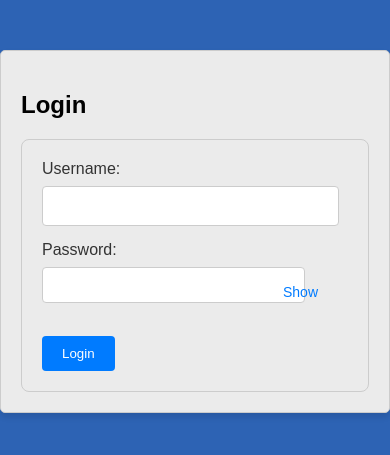
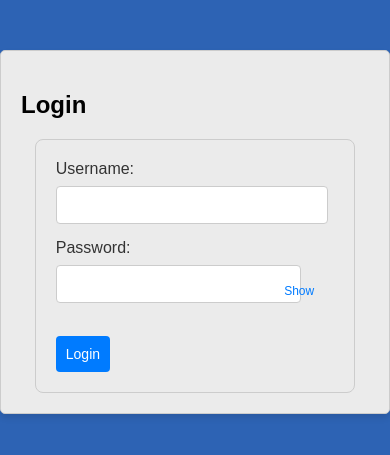
Before and after one commit to R1KT/quickstore, a Django app: page /login/ in a window 390 px wide. Shown: the top 455 px of the page. Run offline with Django 5.2, Linux system fonts and the light colour scheme.

Commit message:
Initial Commit

```diff
--- a/accounts/templates/login/login.html
+++ b/accounts/templates/login/login.html
@@ -19,7 +19,7 @@
                 {% endif %}
             {% endfor %}
         {% endif %}
-        <form method="post">
+        <form action="/login/" method="post">
             {% csrf_token %}
             <label for="username">Username:</label>
             <input type="text" id="username" name="username" required>
--- a/quickstore/static/accounts/login.css
+++ b/quickstore/static/accounts/login.css
@@ -87,3 +87,22 @@ input[type="password"] {
     background: none;
     border: none;
 }
+@media screen and (max-width: 600px) {
+    /* Scale down the form width */
+    form {
+        width: 80%; /* Make the form take more width on small screens */
+    }
+
+    /* Reduce padding and font size for smaller devices */
+    input[type="text"],
+    input[type="password"],
+    button {
+        padding: 10px;
+        font-size: 14px; /* Smaller text */
+    }
+
+    /* Adjust the Show/Hide button */
+    .showPassBtn {
+        font-size: 12px; /* Smaller button text */
+    }
+}
```
